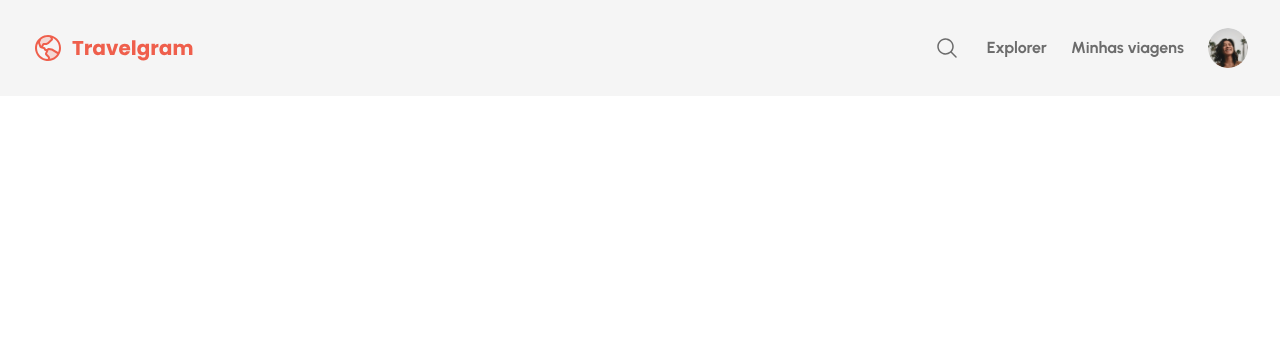
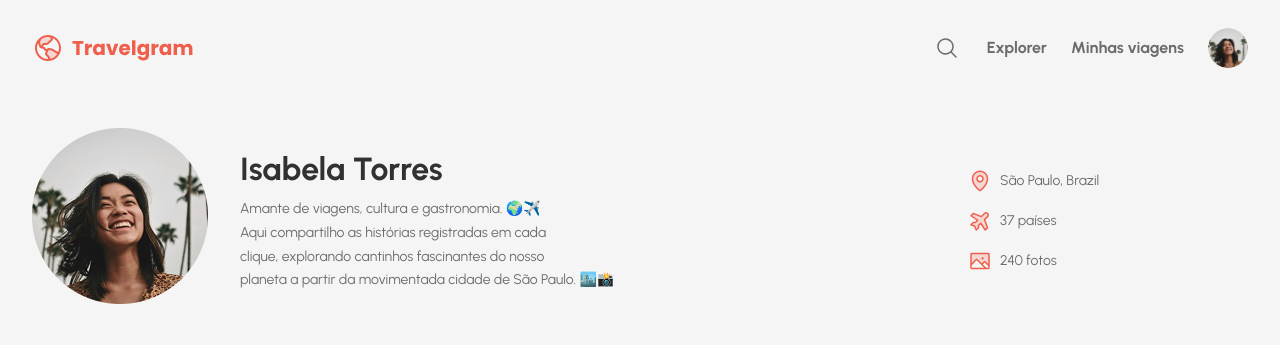
Before and after one commit to joaonascimeento/Travelgram, a plain HTML site: page styles/index.html in a window 1280 px wide. Drawn offline with Linux system fonts and the light colour scheme.

Commit message:
done header

```diff
--- a/index.css
+++ b/index.css
@@ -1,2 +1,3 @@
 @import url(styles/global.css);
 @import url(styles/nav.css);
+@import url(styles/header.css);
--- a/styles/global.css
+++ b/styles/global.css
@@ -16,8 +16,8 @@
     --font-family: "Urbanist", sans-serif;
     --text-lg: bold 32px/125% var(--font-family);
     --text: 16px/150% var(--font-family);
-    --text-md: 14px/175% var(--font-family);
-    --text-sm: 12px/175% var(--font-family);
+    --text-md: 14px/170% var(--font-family);
+    --text-sm: 12px/170% var(--font-family);
     }
 
 body {
--- /dev/null
+++ b/styles/header.css
@@ -0,0 +1,44 @@
+header {
+    padding-block: 32px;
+}
+
+header .container {
+    display: flex;
+    align-items: center;
+    gap: 32px;
+    align-items: center;
+}
+
+#profile > div {
+    max-width: 384px;
+}
+
+header h1{
+    font: var(--text-lg);
+    color: var(--text-color-primary);
+    margin-bottom: 8px;
+}
+
+header p {
+    font: var(--text-md);
+}
+
+header #bio {
+    justify-content: flex-start;
+}
+
+#info {
+    list-style: none;
+    font: var(--text-md);
+    display: flex;
+    flex-direction: column;
+    gap: 16px;
+    width: 280px;
+    margin-left: auto;
+}
+
+#info li {
+    display: flex;
+    align-items: center;
+    gap: 8px;
+}
--- a/styles/index.html
+++ b/styles/index.html
@@ -32,6 +32,34 @@
         </li>
     </ul>
   </nav>
+
+    <header>
+        <div class="container">
+            <div id="profile">
+                <img src="assets/Profile pic.png" alt="Imagem de Isabela Torres">
+            </div>
+                <div id="bio">
+                    <h1>Isabela Torres</h1>
+                    <p>Amante de viagens, cultura e gastronomia. 🌍✈️<br>
+                    Aqui compartilho as histórias registradas em cada<br> clique, explorando cantinhos fascinantes do nosso <br>planeta a partir da movimentada cidade de São Paulo. 🏙️📸
+                    </p>
+                </div>
+            <ul id="info">
+                <li>
+                    <img src="assets/icons/MapPin.svg" alt="Ícone de mapa">
+                    <span>São Paulo, Brazil</span>
+                </li>
+                <li>
+                    <img src="assets/icons/AirplaneTilt.svg" alt="Ícone de avião">
+                    <span>37 países</span>
+                </li>
+                <li>
+                    <img src="assets/icons/Image.svg" alt="Ícone de imagem">
+                    <span>240 fotos</span>
+                </li>
+             </ul>
+        </div>
+    </header>
 </div>
 </body>
 </html>
```
